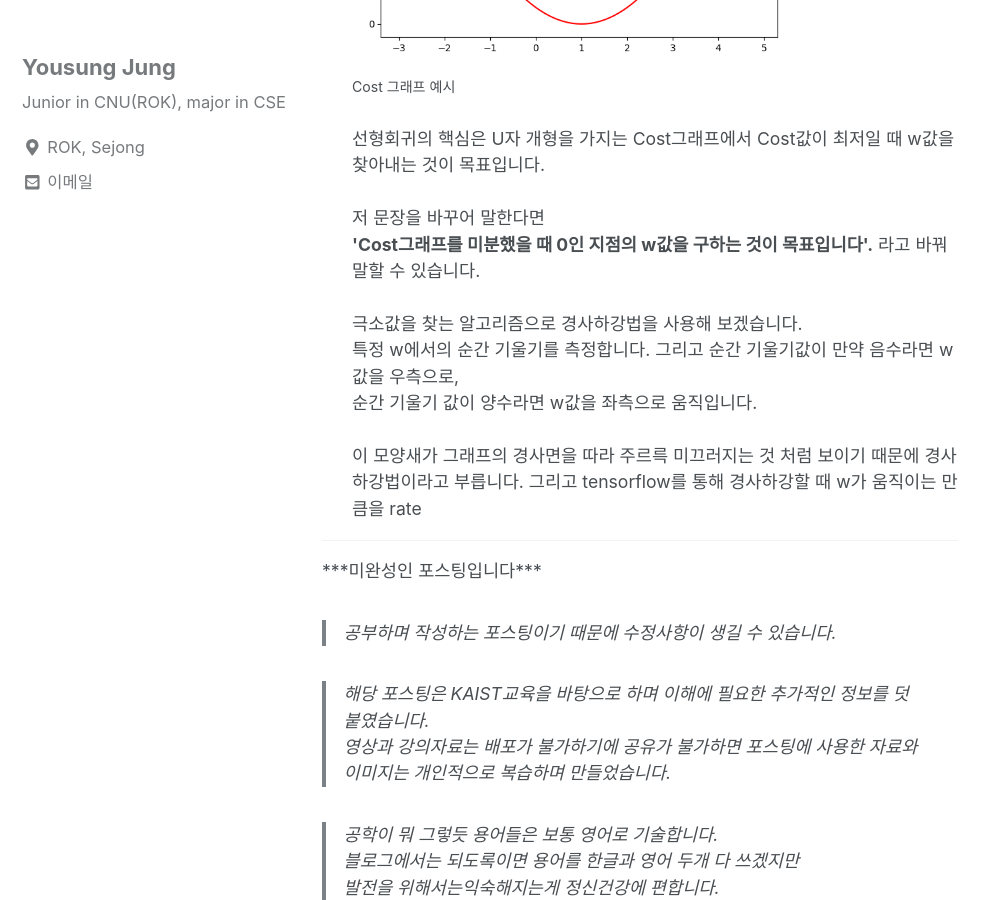
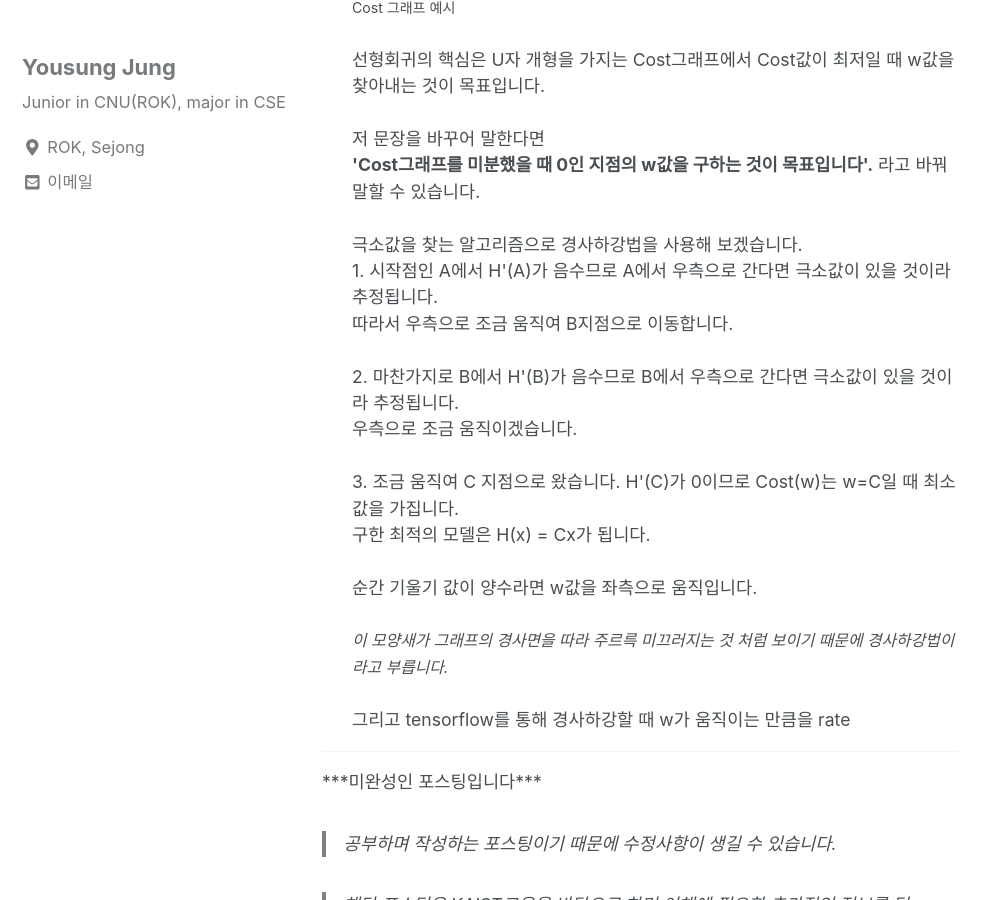
Before and after one commit to can019/can019.github.io, a Jekyll site: the page built from _posts/2020-08-18-MachineLearning-AI-3.md, in a window 1280 px wide and 900 px high, scrolled down 1974 px. Shown: the whole window, without its empty margins (0-998 px from the left). Built offline with Jekyll 4.4.1, drawn with Linux system fonts in a browser that asks for light colours; nearby versions of some CDN libraries; some of the changed text lies outside the part shown.

Commit message:
modified

```diff
--- a/_posts/2020-08-18-MachineLearning-AI-3.md
+++ b/_posts/2020-08-18-MachineLearning-AI-3.md
@@ -17,7 +17,6 @@ categories: MachineLearning DataAnalyze
 
        어떤 지점의 순간기울기의 부호를 통해 현재 지점보다 낮은 지점으로 가기위해 어느쪽으로 이동해야하는 건지 판단하며<br/>
        최종적으로 순간기울기가 0일때 까지 반복합니다.<br/><br/>
-       <i style = "font-size : 0.9em">이 모양새가 그래프의 경사면을 따라 주르륵 미끄러지는 것 처럼 보이기 때문에 경사하강법이라고 부릅니다.</i><br/><br/>
 
        <img src="/assets/photos/gradient-descent-local-minima.png" width="550"><br/>
        <span style = "font-size : 0.8em">출처 :: https://bdtechtalks.com</span><br/><br/>
@@ -39,9 +38,14 @@ categories: MachineLearning DataAnalyze
          저 문장을 바꾸어 말한다면<br/> <b>'Cost그래프를 미분했을 때 0인 지점의 w값을 구하는 것이 목표입니다'.</b> 라고 바꿔 말할 수 있습니다.<br/><br/>
 
          극소값을 찾는 알고리즘으로 경사하강법을 사용해 보겠습니다.<br/>
-         특정 w에서의 순간 기울기를 측정합니다. 그리고 순간 기울기값이 만약 음수라면 w값을 우측으로,<br/>
+         1. 시작점인 A에서 H'(A)가 음수므로 A에서 우측으로 간다면 극소값이 있을 것이라 추정됩니다.<br/>
+          따라서 우측으로 조금 움직여 B지점으로 이동합니다.<br/><br/>
+         2. 마찬가지로 B에서 H'(B)가 음수므로 B에서 우측으로 간다면 극소값이 있을 것이라 추정됩니다.<br/>
+          우측으로 조금 움직이겠습니다.<br/> <br/>
+         3. 조금 움직여 C 지점으로 왔습니다. H'(C)가 0이므로 Cost(w)는 w=C일 때 최소값을 가집니다.<br/>
+            구한 최적의 모델은 H(x) = Cx가 됩니다. <br/><br/>
          순간 기울기 값이 양수라면 w값을 좌측으로 움직입니다.<br/><br/>
-         이 모양새가 그래프의 경사면을 따라 주르륵 미끄러지는 것 처럼 보이기 때문에 경사하강법이라고 부릅니다.
+         <i style = "font-size : 0.9em">이 모양새가 그래프의 경사면을 따라 주르륵 미끄러지는 것 처럼 보이기 때문에 경사하강법이라고 부릅니다.</i><br/><br/>
          그리고 tensorflow를 통해 경사하강할 때 w가 움직이는 만큼을 rate
     </div>
   </div>
```
Also changed, not shown: assets/photos/20200825_1.png (added).
